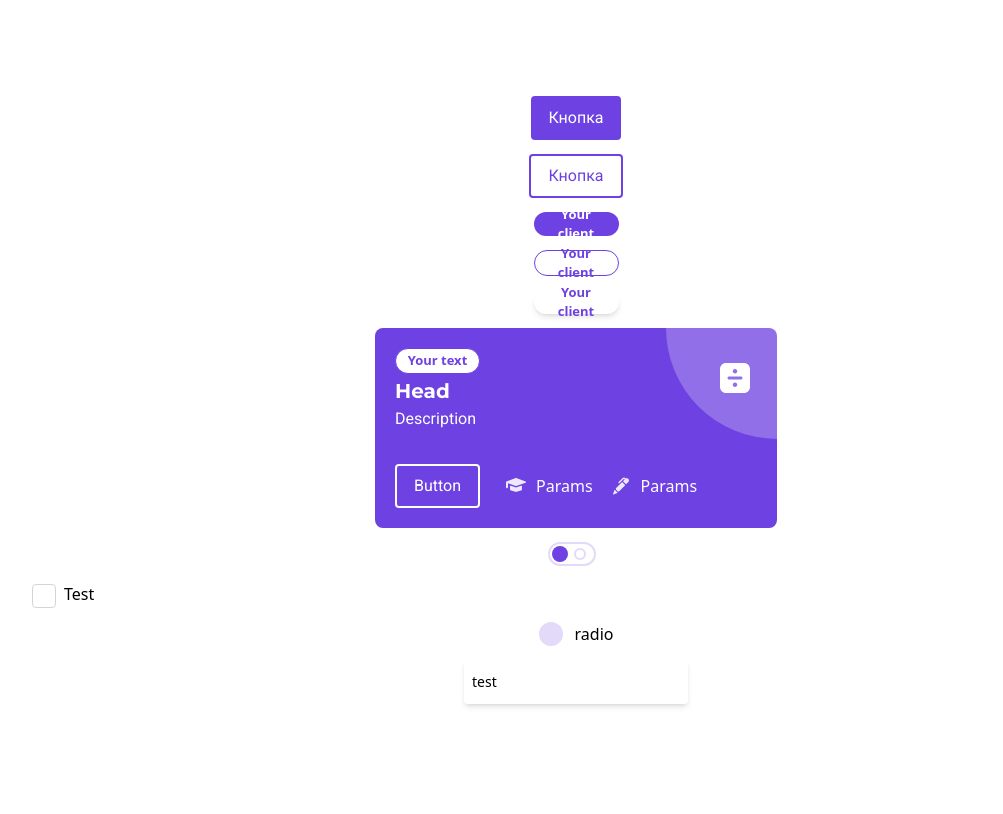
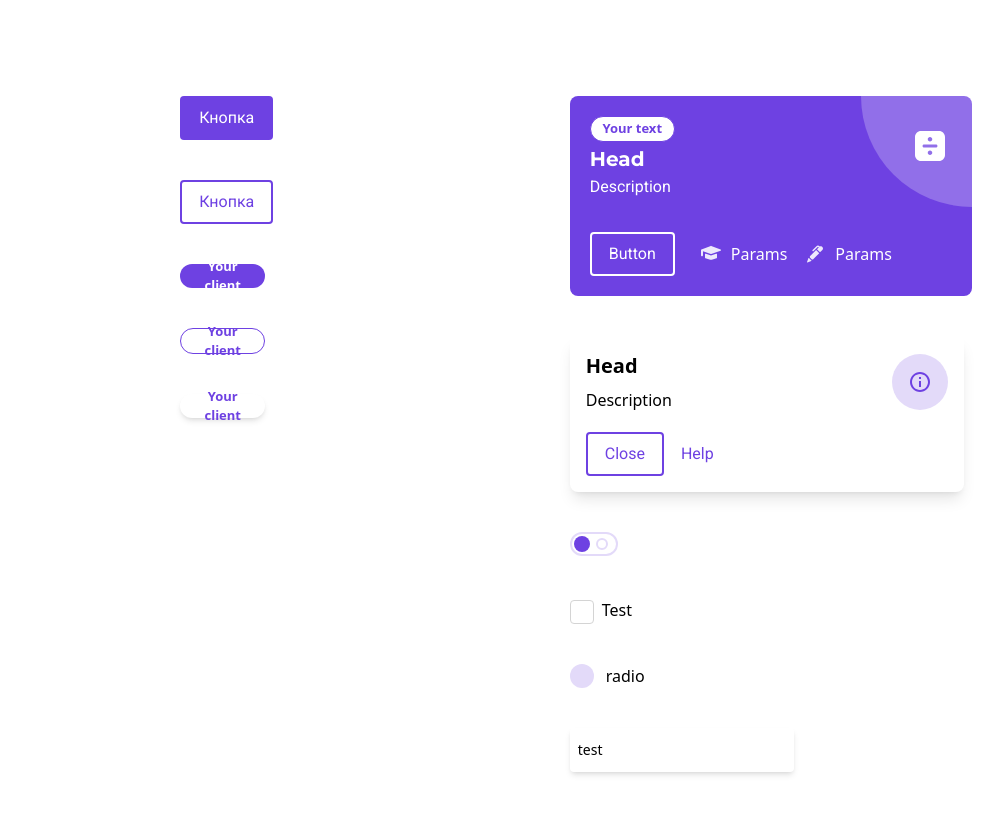
Before and after one commit to antonioGoeminne/Browk-UI-KIT, a Next.js app: page / in a window 1280 px wide. Shown: the top 814 px of the page, without its empty margins (64-1067 px from the left). Built offline with nearby package versions, Linux system fonts and the light colour scheme.

Commit message:
FEAT: adding notification in home

```diff
--- a/src/app/page.tsx
+++ b/src/app/page.tsx
@@ -1,20 +1,25 @@
-
-
-import { Badge, Button } from "@ui/index-server";
+import { Badge, Button, Notification } from "@ui/index-server";
 import { WrapperClients } from "../ui/wrapper-clients";
 import { Island } from "@ui/island/Island";
 
 export default function Home() {
   return (
     <main className="flex min-h-screen flex-col items-center justify-between p-24">
-      <Button label="Кнопка"  />
-      <Button label="Кнопка" variant={"secondary"} />
+      <div className="flex justify-around w-full">
+        <div className="flex flex-col gap-10">
+          <Button label="Кнопка" />
+          <Button label="Кнопка" variant={"secondary"} />
 
-      <Badge label="Your client"  />
-      <Badge label="Your client" variant={"secondary"} />
-      <Badge label="Your client" variant={"white"} />
-      <Island head="Head" description="Description" badgeText="Your text"/>
-      <WrapperClients />
+          <Badge label="Your client" />
+          <Badge label="Your client" variant={"secondary"} />
+          <Badge label="Your client" variant={"white"} />
+        </div>
+        <div className="flex flex-col gap-10">
+          <Island head="Head" description="Description" badgeText="Your text" />
+          <Notification head="Head" description="Description" withButton />
+          <WrapperClients />
+        </div>
+      </div>
     </main>
   );
 }
--- a/src/ui/index-server.tsx
+++ b/src/ui/index-server.tsx
@@ -1,2 +1,3 @@
-export * from './button/Button'
-export * from './badge/Badge'
+export * from "./button/Button";
+export * from "./badge/Badge";
+export * from "./notification/Notification";
```
